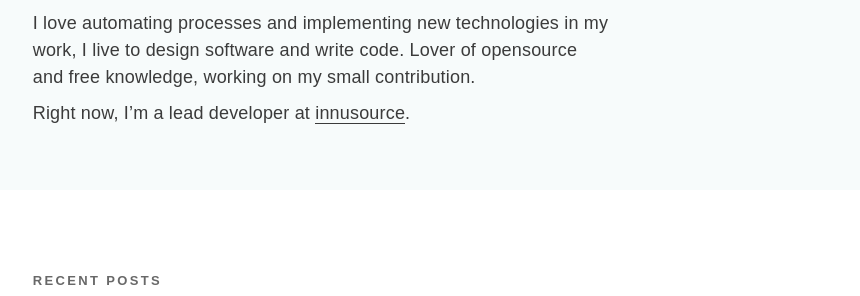
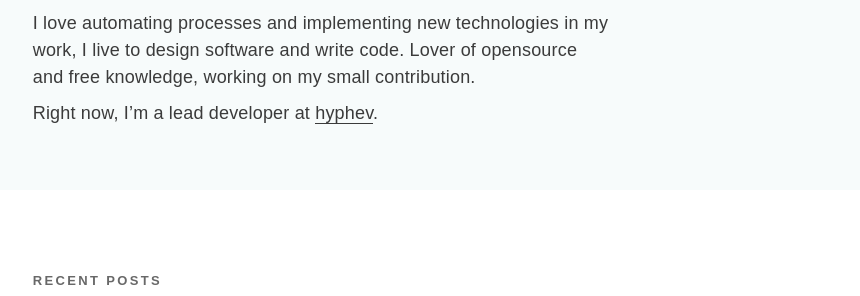
Before and after one commit to MiltonOlaf/miltonolaf.github.io, a Jekyll site: the page built from index.html, in a window 1280 px wide. Shown: the part 317-613 px from the top of the page, without its empty margins (209-1069 px from the left). Built offline with Jekyll 4.4.1, drawn with Linux system fonts in a browser that asks for light colours; some web fonts are replaced.

Commit message:
update work

```diff
--- a/index.html
+++ b/index.html
@@ -10,7 +10,7 @@ title: Home
       Lover of opensource and free knowledge, working on my small contribution.
     </p>
     <p>
-      Right now, I’m a lead developer at <a href="//innusource.xyz" target="_blank" title="A small development team">innusource</a>.
+      Right now, I’m a lead developer at <a href="//hyphev.com" target="_blank" title="A small development team">hyphev</a>.
     </p>
   </div>
 </div>
```
